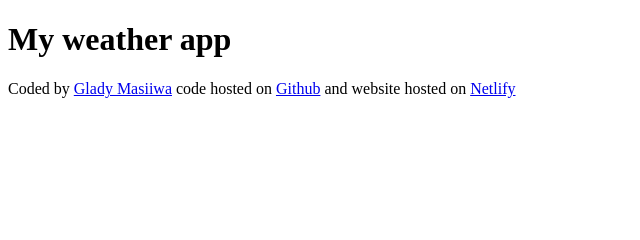
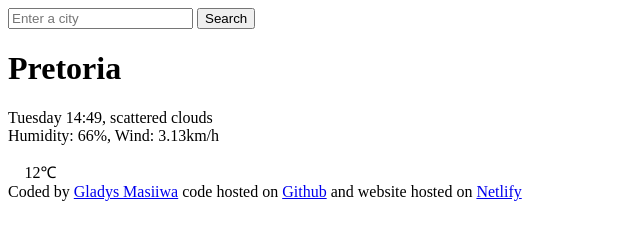
Before and after one commit to Gltech2020/weather-application, a plain HTML site: page index.html in a window 1280 px wide. Shown: the whole page, without its empty margins (0-640 px from the left). Drawn offline with Linux system fonts and the light colour scheme.

Commit message:
Added the HTML

```diff
--- a/index.html
+++ b/index.html
@@ -6,12 +6,27 @@
     <title>Welcome to the Weather App</title>
 </head>
 <body>
-    <h1>
-        My weather app
-    </h1>
+    <header>
+        <form>
+            <input type="search" placeholder ="Enter a city" required/>
+            <input type="submit" value="Search"/>
+        </form>
+    </header>
+    <main>
+        <div>
+            <h1> Pretoria</h1>
+            <p>
+                Tuesday 14:49, scattered clouds
+                <br/>
+                Humidity: 66%, Wind: 3.13km/h
+            </p>
+        </div>
+        <div>  12&#8451 </div>
+    </main>
+
     <footer>
         Coded by
-        <a href="https://github.com/Gltech2020" target="_blank">Glady Masiiwa</a>
+        <a href="https://github.com/Gltech2020" target="_blank">Gladys Masiiwa</a>
         code hosted on
         <a href="https://github.com/Gltech2020/weather-application" target="_blank"> Github</a> and website hosted on
         <a href="https://amazing-weather-application.netlify.app/" target="_blank">Netlify</a>
```
